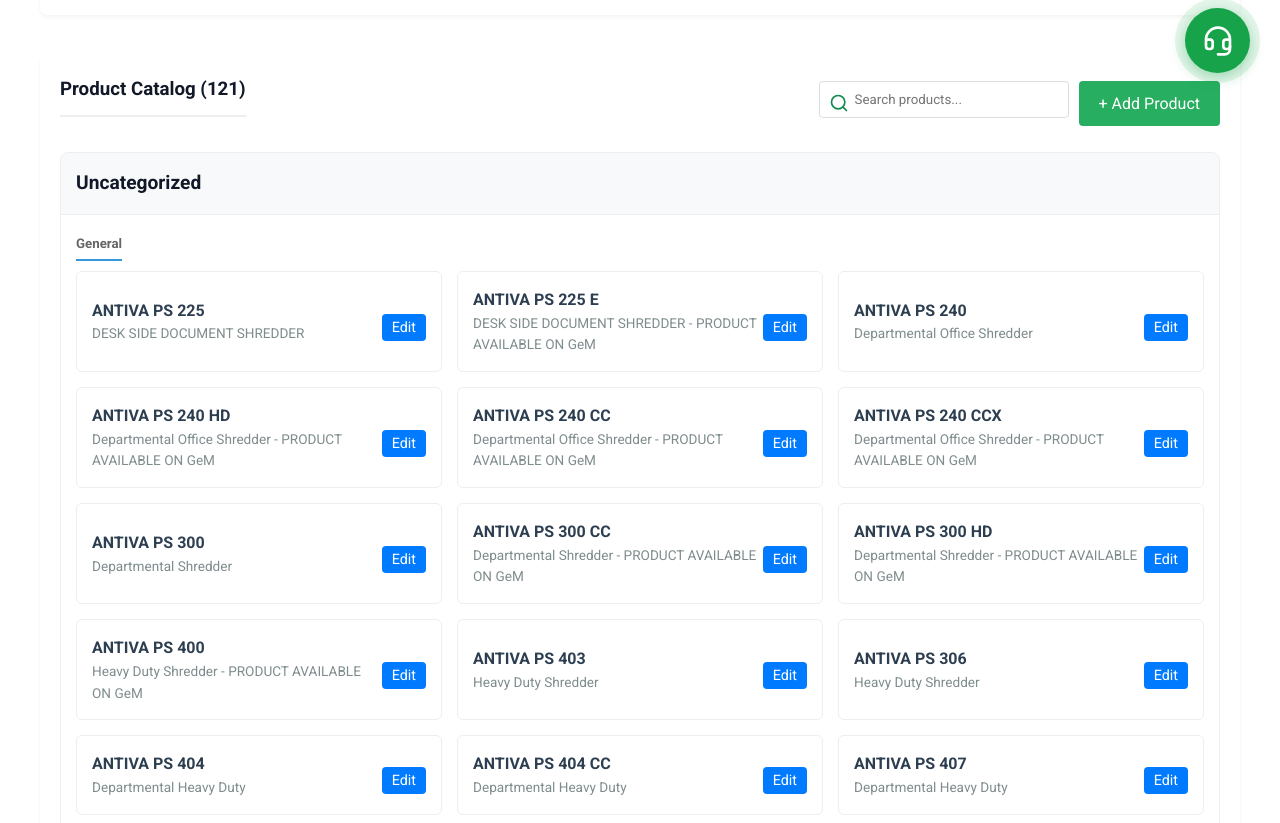
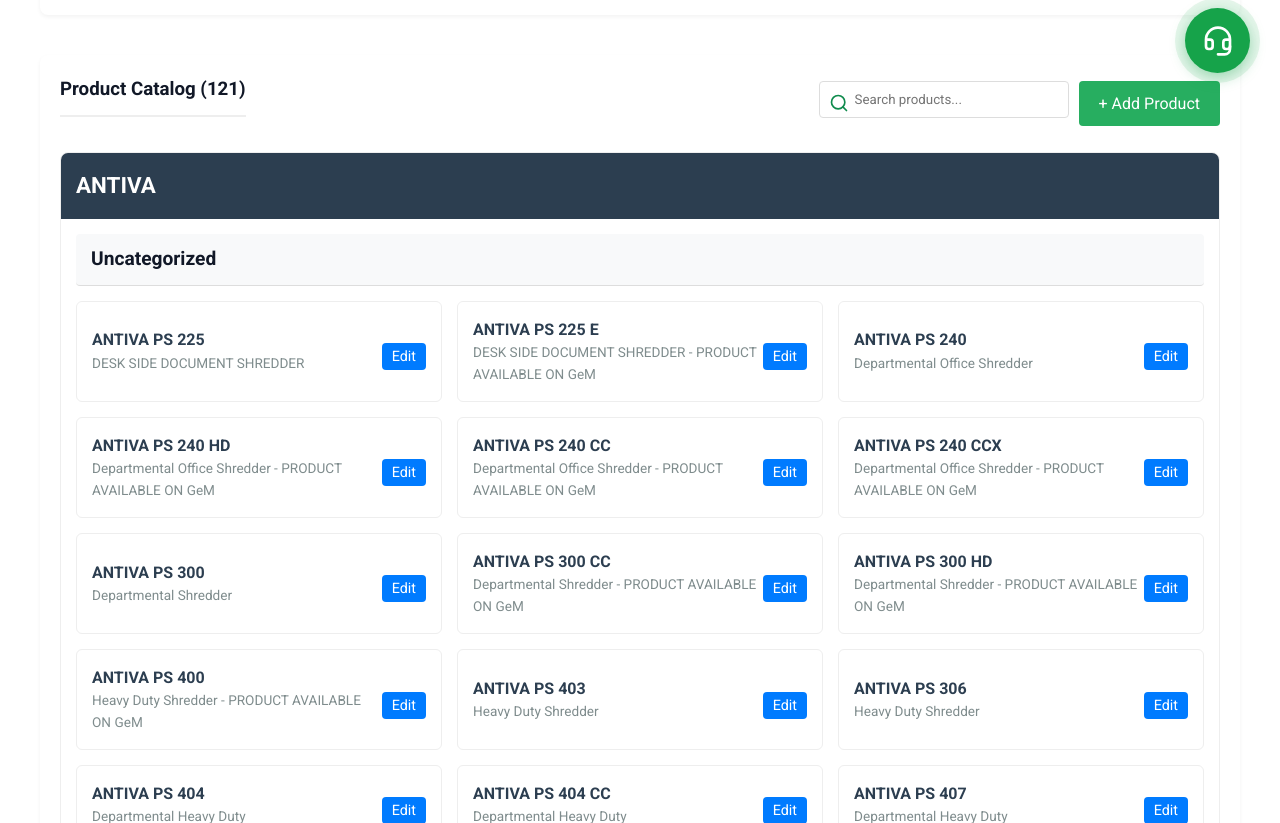
Before and after one commit to tetra9270/tanveer-backend, a React (Vite) app in the folder frontend/: page /admin/dashboard in a window 1280 px wide. Shown: the part 697-1520 px from the top of the page. Built offline with nearby package versions, Linux system fonts and the light colour scheme; no server answers; sample sign-in values are in the browser's storage.

Commit message:
feat: group admin products by brand then category

```diff
--- a/frontend/src/pages/AdminDashboard.jsx
+++ b/frontend/src/pages/AdminDashboard.jsx
@@ -82,22 +82,30 @@
                 {Object.keys(filteredModels).length === 0 ? <p>No products found matching "{searchTerm}".</p> : (
                     Object.entries(
                         Object.values(filteredModels).reduce((acc, product) => {
+                            let brand = product.brand;
+                            if (!brand || brand === 'Other') {
+                                if (product.title?.toUpperCase().includes('AVANTI')) brand = 'AVANTI';
+                                else if (product.title?.toUpperCase().includes('ANTIVA')) brand = 'ANTIVA';
+                                else brand = 'Other Brands';
+                            }
                             const cat = product.category || 'Uncategorized';
-                            const sub = product.subcategory || 'General';
-                            if (!acc[cat]) acc[cat] = {};
-                            if (!acc[cat][sub]) acc[cat][sub] = [];
-                            acc[cat][sub].push(product);
+
+                            if (!acc[brand]) acc[brand] = {};
+                            if (!acc[brand][cat]) acc[brand][cat] = [];
+                            acc[brand][cat].push(product);
                             return acc;
                         }, {})
-                    ).map(([category, subcategories]) => (
-                        <div key={category} className="category-group" style={{ marginBottom: '30px', border: '1px solid #eee', borderRadius: '8px', overflow: 'hidden' }}>
-                            <div style={{ background: '#f8f9fa', padding: '15px', borderBottom: '1px solid #eee', fontWeight: 'bold', fontSize: '1.2em' }}>
-                                {category}
+                    ).map(([brand, categories]) => (
+                        <div key={brand} className="brand-group" style={{ marginBottom: '30px', border: '1px solid #eee', borderRadius: '8px', overflow: 'hidden' }}>
+                            <div style={{ background: '#2c3e50', color: 'white', padding: '15px', fontWeight: 'bold', fontSize: '1.4em' }}>
+                                {brand}
                             </div>
                             <div style={{ padding: '15px' }}>
-                                {Object.entries(subcategories).map(([subcategory, products]) => (
-                                    <div key={subcategory} style={{ marginBottom: '20px' }}>
-                                        <h5 style={{ color: '#666', borderBottom: '2px solid #3498db', paddingBottom: '5px', display: 'inline-block', marginBottom: '10px' }}>{subcategory}</h5>
+                                {Object.entries(categories).map(([category, products]) => (
+                                    <div key={category} className="category-section" style={{ marginBottom: '25px' }}>
+                                        <div style={{ background: '#f8f9fa', padding: '10px 15px', borderBottom: '1px solid #ddd', fontWeight: 'bold', fontSize: '1.2em', marginBottom: '15px', borderRadius: '4px' }}>
+                                            {category}
+                                        </div>
                                         <div className="subcategory-products" style={{ display: 'grid', gridTemplateColumns: 'repeat(auto-fill, minmax(300px, 1fr))', gap: '15px' }}>
                                             {products.map(model => (
                                                 <div key={model.id} className="product-item" style={{ border: '1px solid #eee', padding: '15px', borderRadius: '6px', background: 'white' }}>
```
